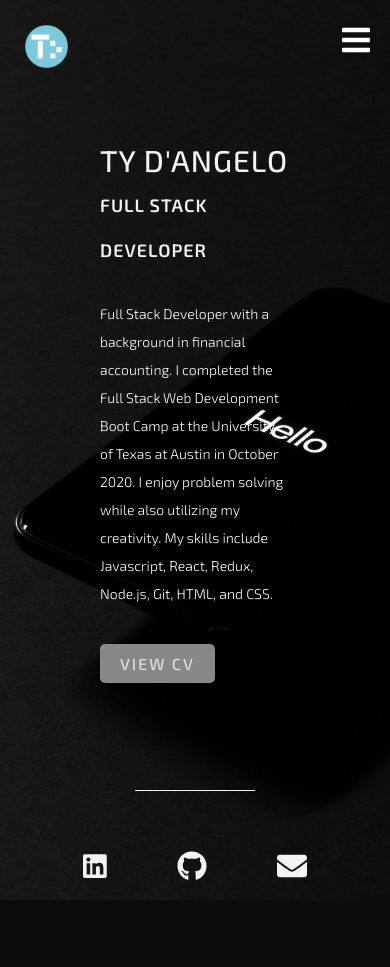
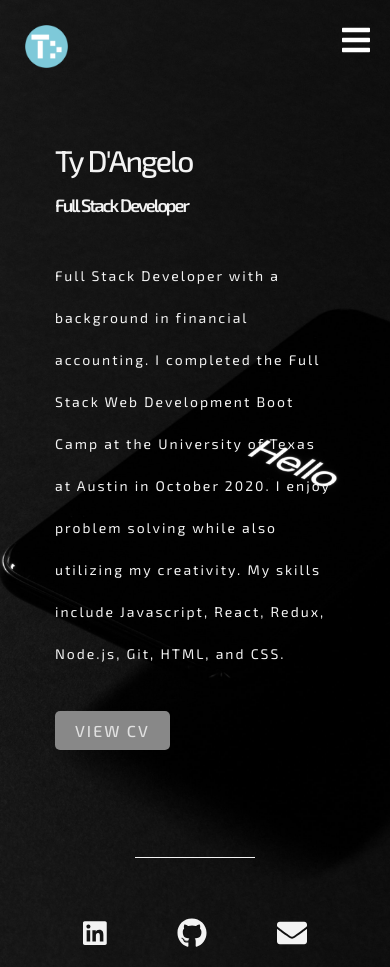
Before and after one commit to tydangelo18/react-portfolio, a React (Create React App) app: page /projects in a window 390 px wide. Before the commit the page ends 900 px from the top, so only its background shows below. Built offline with nearby package versions, Linux system fonts and the light colour scheme.

Commit message:
Home page font change and mobile responsiveness.

```diff
--- a/src/styles/Home.css
+++ b/src/styles/Home.css
@@ -25,23 +25,28 @@
 
 .content .info h2 {
   color: #f3f3f3;
-  font-size: 55px;
-  text-transform: uppercase;
+  font-size: 84px;
+  text-transform: none;
   font-weight: 500;
-  letter-spacing: 1px;
-  line-height: 60px;
+  letter-spacing: -2px;
+  word-spacing: 1px;
+  line-height: 65px;
   margin-bottom: 30px;
 }
 .content .info h2 span {
   color: #f3f3f3;
-  font-size: 40px;
-  font-weight: 400;
+  font-size: 50px;
+  font-weight: 300;
 }
 
 .content .info p {
   font-size: 16px;
-  font-weight: 300;
+  letter-spacing: 2px;
+  font-weight: 400;
+  color: #f3f3f3;
   margin-bottom: 40px;
+  line-height: 3;
+  word-wrap: break-word;
 }
 
 .content .info-btn {
@@ -140,4 +145,8 @@
     margin-top: 50px;
     margin-bottom: 50px;
   }
+
+  .content {
+    margin: 60px 55px;
+  }
 }
```
